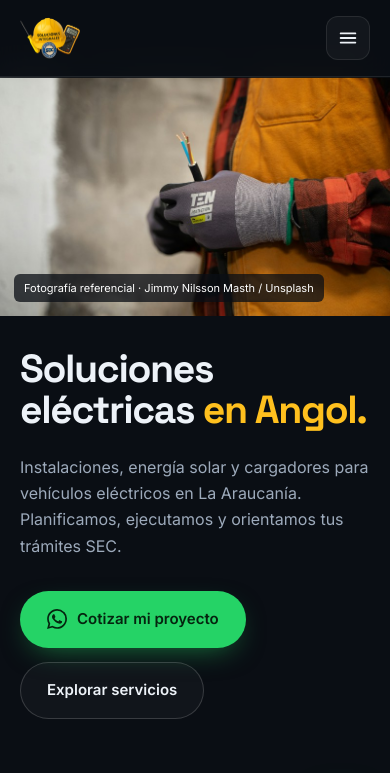
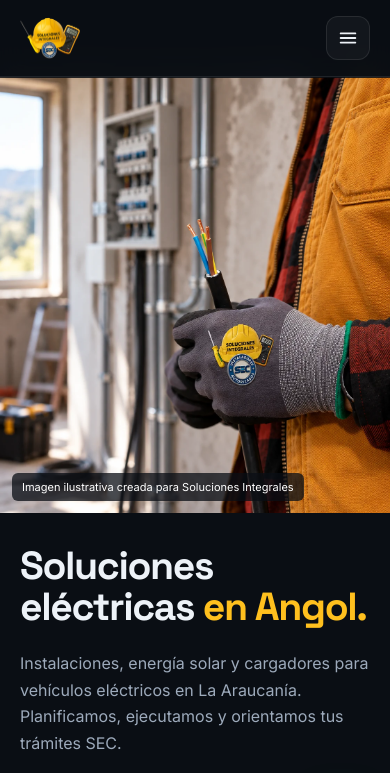
Before and after one commit to YonatanEscalona/SolucionesIntegralesElectricidad, a website: page index.html in a window 390 px wide. Shown: the top 773 px of the page. Drawn offline with Linux system fonts and the light colour scheme.

Commit message:
Add branded electrical hero photography

```diff
--- a/index.html
+++ b/index.html
@@ -16,9 +16,9 @@
 <meta property="og:title" content="Soluciones Integrales Eléctricas Araucanía | Solar y electromovilidad">
 <meta property="og:description" content="Instalaciones eléctricas, proyectos fotovoltaicos y carga de vehículos eléctricos en La Araucanía. Orientación SEC TE1, TE4 y TE6.">
 <meta property="og:url" content="https://xn--solucioneselctricasangol-mfc.cl/">
-<meta property="og:image" content="https://xn--solucioneselctricasangol-mfc.cl/recursos/hero-electricidad-real-1600.jpg">
-<meta property="og:image:width" content="1600">
-<meta property="og:image:height" content="1067">
+<meta property="og:image" content="https://xn--solucioneselctricasangol-mfc.cl/recursos/hero-marca-social.jpg">
+<meta property="og:image:width" content="1672">
+<meta property="og:image:height" content="941">
 <meta name="twitter:card" content="summary_large_image">
 
 <link rel="icon" type="image/png" sizes="64x64" href="recursos/favicon.png">
@@ -29,8 +29,8 @@
 
 <link rel="preconnect" href="https://fonts.googleapis.com">
 <link rel="preconnect" href="https://fonts.gstatic.com" crossorigin>
-<link rel="preload" as="image" href="recursos/hero-electricidad-real-1600.jpg" media="(min-width:900px)" fetchpriority="high">
-<link rel="preload" as="image" href="recursos/hero-electricidad-real-800.jpg" media="(max-width:899px)" fetchpriority="high">
+<link rel="preload" as="image" href="recursos/hero-marca-desktop.webp" media="(min-width:900px)" fetchpriority="high">
+<link rel="preload" as="image" href="recursos/hero-marca-mobile.webp" media="(max-width:899px)" fetchpriority="high">
 <link href="https://fonts.googleapis.com/css2?family=Inter:wght@400;500;600;700&family=Space+Grotesk:wght@500;600;700&display=swap" rel="stylesheet">
 
 <style>
@@ -169,8 +169,9 @@ h2.title{font-size:clamp(1.9rem,4vw,3rem);font-weight:700;margin:16px 0 0}
 .drawer .btn{margin-top:12px}
 
 /* ---------- Hero ---------- */
-.hero{padding:112px 0 68px;background:var(--ink)}
-.hero-layout{display:grid;gap:clamp(28px,5vw,76px);align-items:center}
+.hero{position:relative;display:flex;align-items:center;min-height:min(780px,100svh);padding:120px 0 80px;background:var(--ink);isolation:isolate;overflow:hidden}
+.hero .wrap{position:relative;z-index:1}
+.hero-layout{width:100%}
 .hero-copy{max-width:620px}
 .hero h1{
   font-size:clamp(2.5rem,5vw,4.5rem);font-weight:700;line-height:1.04;letter-spacing:-.035em;
@@ -178,16 +179,18 @@ h2.title{font-size:clamp(1.9rem,4vw,3rem);font-weight:700;margin:16px 0 0}
 .hero h1 em{font-style:normal;color:var(--amber)}
 .hero .lead{margin-top:24px;font-size:clamp(1rem,1.5vw,1.16rem);max-width:48ch}
 .hero-actions{display:flex;flex-wrap:wrap;gap:14px;margin-top:32px}
-.hero-photo{position:relative;margin:0;min-width:0;height:clamp(420px,48vw,650px);overflow:hidden;border-radius:var(--r)}
+.hero-photo{position:absolute;inset:0;z-index:0;margin:0;overflow:hidden}
 .hero-photo picture,.hero-photo img{display:block;width:100%;height:100%}
-.hero-photo img{object-fit:cover;object-position:57% center}
-.hero-photo figcaption{position:absolute;left:14px;bottom:14px;padding:5px 10px;border-radius:6px;background:rgba(10,14,20,.75);color:#fff;font-size:11px}
-@media(min-width:900px){.hero-layout{grid-template-columns:minmax(0,1fr) minmax(0,1fr);min-height:min(680px,calc(100svh - 180px))}}
+.hero-photo img{object-fit:cover;object-position:center}
+.hero-photo::after{content:"";position:absolute;inset:0;background:linear-gradient(90deg,rgba(10,14,20,.97) 0%,rgba(10,14,20,.85) 30%,rgba(10,14,20,.50) 58%,rgba(10,14,20,.06) 100%);pointer-events:none}
+.hero-photo figcaption{position:absolute;z-index:1;left:20px;bottom:20px;padding:5px 10px;border-radius:6px;background:rgba(10,14,20,.75);color:#fff;font-size:11px}
 @media(max-width:899px){
-  .hero{padding:76px 0 64px}
-  .hero-layout{gap:32px}
-  .hero-photo{order:-1;height:clamp(240px,55vw,410px);margin-inline:-20px;border-radius:0}
-  .hero-photo img{object-position:54% center}
+  .hero{display:block;min-height:0;padding:76px 0 64px}
+  .hero-photo{position:relative;inset:auto;height:clamp(360px,112vw,500px)}
+  .hero-photo::after{display:none}
+  .hero-photo img{object-position:center 56%}
+  .hero-photo figcaption{left:12px;bottom:12px}
+  .hero .wrap{margin-top:32px}
   .hero h1{font-size:clamp(2.45rem,7.8vw,4rem)}
 }
 
@@ -475,6 +478,13 @@ h2.title{font-size:clamp(1.9rem,4vw,3rem);font-weight:700;margin:16px 0 0}
 
   <!-- ============ HERO ============ -->
   <section class="hero" id="inicio">
+    <figure class="hero-photo">
+      <picture>
+        <source media="(max-width:899px)" srcset="recursos/hero-marca-mobile.webp">
+        <img src="recursos/hero-marca-desktop.webp" alt="Guantes con el emblema de Soluciones Integrales sostienen cableado eléctrico frente a un tablero en construcción" fetchpriority="high" width="1672" height="941">
+      </picture>
+      <figcaption>Imagen ilustrativa creada para Soluciones Integrales</figcaption>
+    </figure>
     <div class="wrap">
       <div class="hero-layout">
       <div class="hero-copy">
@@ -491,13 +501,6 @@ h2.title{font-size:clamp(1.9rem,4vw,3rem);font-weight:700;margin:16px 0 0}
           <a class="btn btn-ghost" href="#servicios">Explorar servicios</a>
         </div>
       </div>
-      <figure class="hero-photo">
-        <picture>
-          <source media="(max-width:899px)" srcset="recursos/hero-electricidad-real-800.jpg">
-          <img src="recursos/hero-electricidad-real-1600.jpg" alt="Manos de un electricista con guantes de protección sostienen un cable eléctrico" fetchpriority="high" width="1600" height="1067">
-        </picture>
-        <figcaption>Fotografía referencial · Jimmy Nilsson Masth / Unsplash</figcaption>
-      </figure>
       </div>
     </div>
   </section>
```
Also changed, not shown: recursos/hero-marca-desktop.webp (added), recursos/hero-marca-mobile.webp (added), recursos/hero-marca-social.jpg (added).
